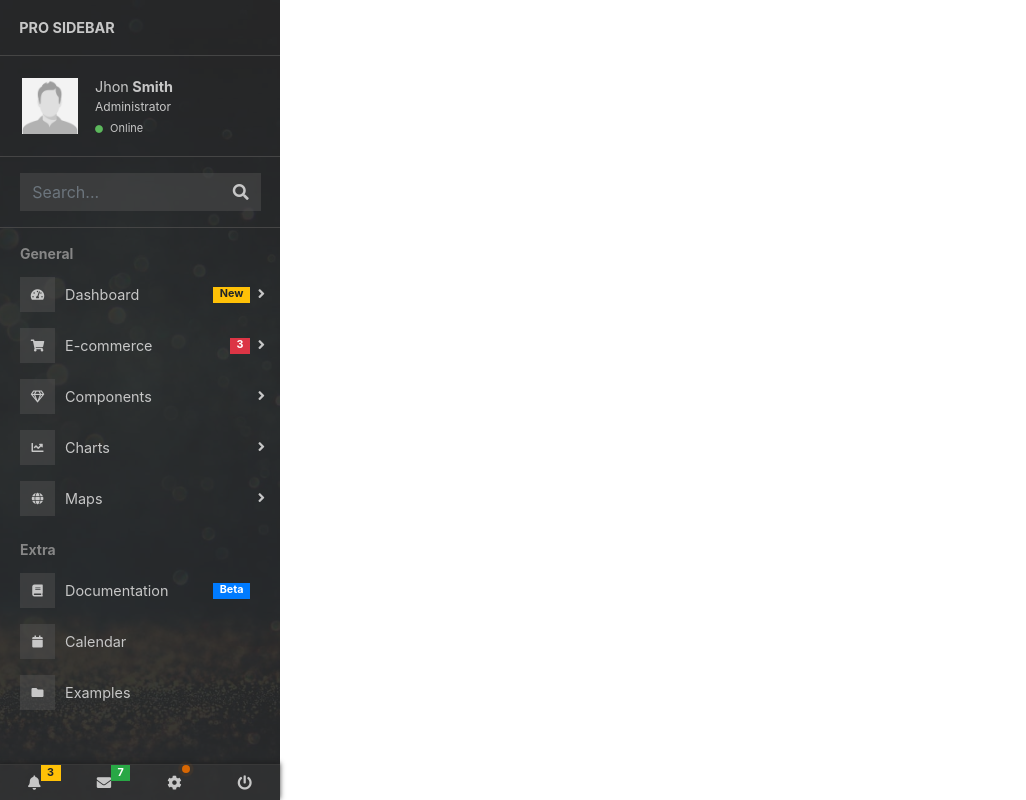
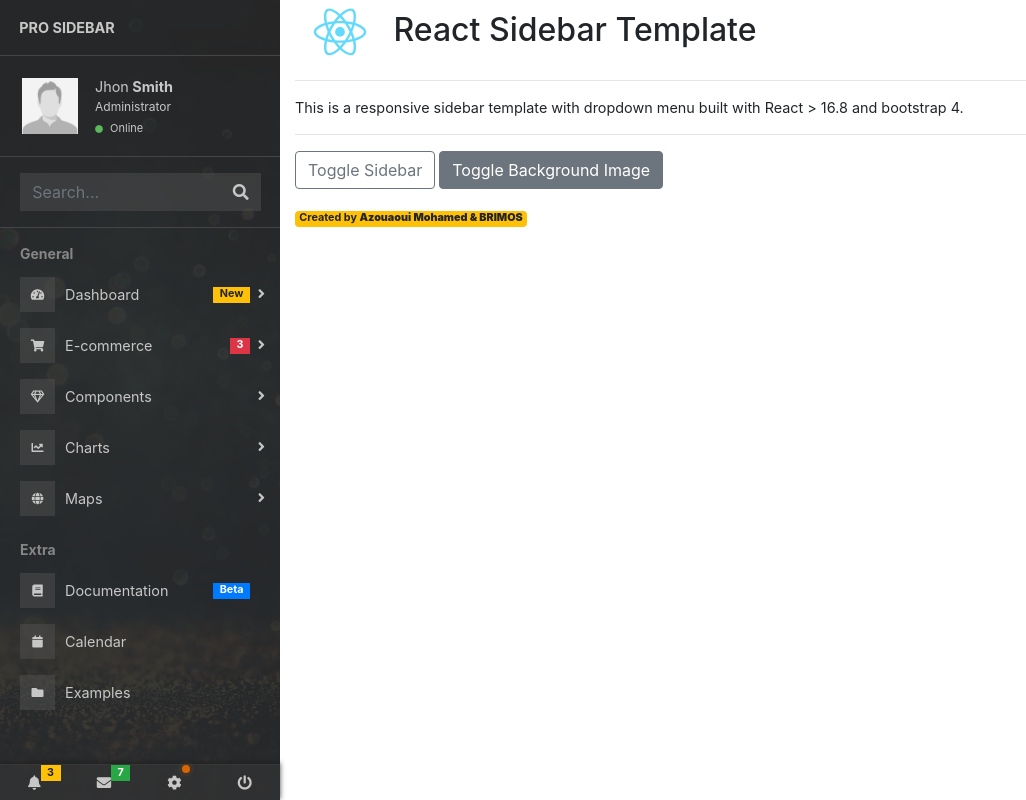
Before and after one commit to bRIMOs/react-pro-sidebar, a React (Create React App) app: page / in a window 1280 px wide. Shown: the whole page, without its empty margins (0-1026 px from the left). Built offline with nearby package versions, Linux system fonts and the light colour scheme.

Commit message:
add main content + add toggle Sidebar and its background

```diff
--- a/src/App.js
+++ b/src/App.js
@@ -1,15 +1,27 @@
-import React from 'react';
+import React, { useState } from 'react';
 //import logo from './logo.svg';
 import './App.scss';
 import SideBar from './layout/sidebar/SideBarMenu'
 import MainContent from './layout/main/MainContent'
+import { GlobalAppContext } from './context';
 
 function App() {
+  const [toggled, setToggled] = useState(true);
+  const [hasBackground, setHasBackground] = useState(true);
+
+  let style = toggled ? "toggled" : "";
+  style += hasBackground ? " sidebar-bg" : "";
+
   return (
-    <div className="page-wrapper default-theme sidebar-bg bg1 toggled">
-       <SideBar />
-       <MainContent />
-    </div>
+    <GlobalAppContext.Provider
+      value={{toggled, setToggled, hasBackground, setHasBackground}}
+    >
+      <div className={"page-wrapper default-theme bg1 "+ style  }>
+        <SideBar />
+        <MainContent />
+      </div>
+    </GlobalAppContext.Provider>
+
   );
 }
 
--- /dev/null
+++ b/src/context/index.js
@@ -0,0 +1,3 @@
+import { createContext } from 'react';
+
+export const GlobalAppContext = createContext(null);
--- a/src/layout/main/MainContent.js
+++ b/src/layout/main/MainContent.js
@@ -1,8 +1,33 @@
-import React from 'react';
+import React , { useContext  }from 'react';
+import { GlobalAppContext } from './../../context';
+
+import reactLogo from '../../images/logo.svg'
 
 function MainContent() {
+
+    const { toggled , setToggled , hasBackground, setHasBackground } = useContext(
+        GlobalAppContext
+    );
+
     return (
-        <div>Main content</div>
+        <main class="page-content">
+            <div class="container-fluid">
+                <div class="row">
+                    <div class="form-group col-md-12">
+                        <h2> <img src={reactLogo} alt="React logo" width="90px" /> React Sidebar Template</h2>
+                        <hr />
+                        <p>This is a responsive sidebar template with dropdown menu built with React > 16.8 and bootstrap 4.</p>
+                        <hr />
+                        <a href="#/" class="btn btn-outline-secondary mr-1" onClick={() =>setToggled(!toggled)}>Toggle Sidebar</a>
+                        <a href="#/" class="btn btn-secondary" onClick={() =>setHasBackground(!hasBackground)} >Toggle Background Image</a>
+                    </div>
+                </div>
+                <div class="attribution text-center badge badge-warning">
+                    Created by <strong>Azouaoui Mohamed & BRIMOS</strong>
+                    </div>
+            </div>
+            <div class="overlay"></div>
+        </main>
     )
 }
 
--- a/src/layout/sidebar/SideBarMenu.js
+++ b/src/layout/sidebar/SideBarMenu.js
@@ -1,6 +1,7 @@
 import React, { useState } from 'react';
 import { Scrollbars } from 'react-custom-scrollbars';
 import SideBarConfig from './MenuConfig';
+
 import DropdownMenu from './DropdownMenu';
 import SimpleMenu from './SimpleMenu';
 import Dropdown from 'react-bootstrap/Dropdown';
@@ -25,6 +26,7 @@
 
 
 function SideBarMenu() {
+
     let initialMenuItems = [];
     SideBarConfig.menus.forEach( (menu, index) => {
         let active = menu.active ? menu.active : false;
```
Also changed, not shown: src/images/logo.svg (renamed from src/logo.svg).
